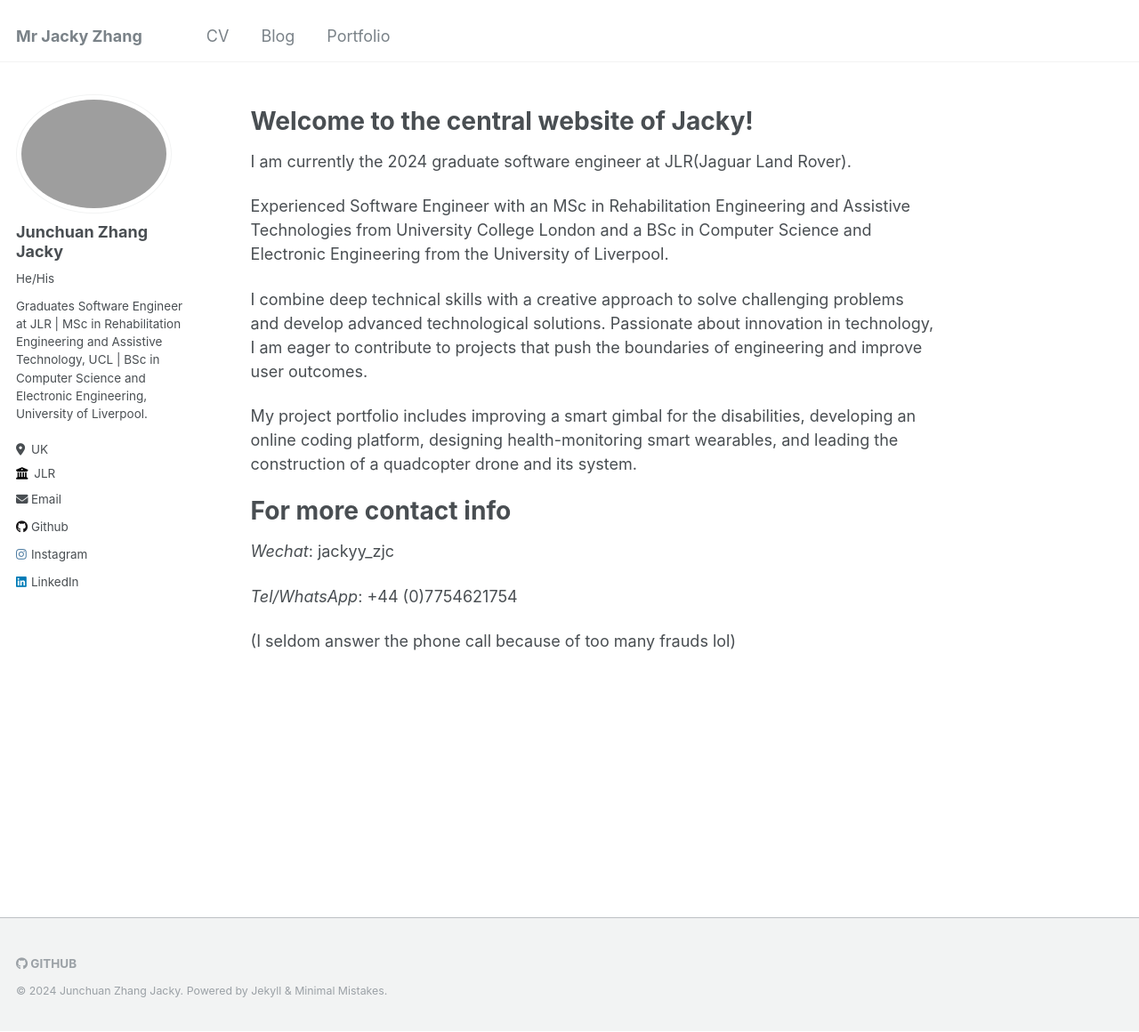
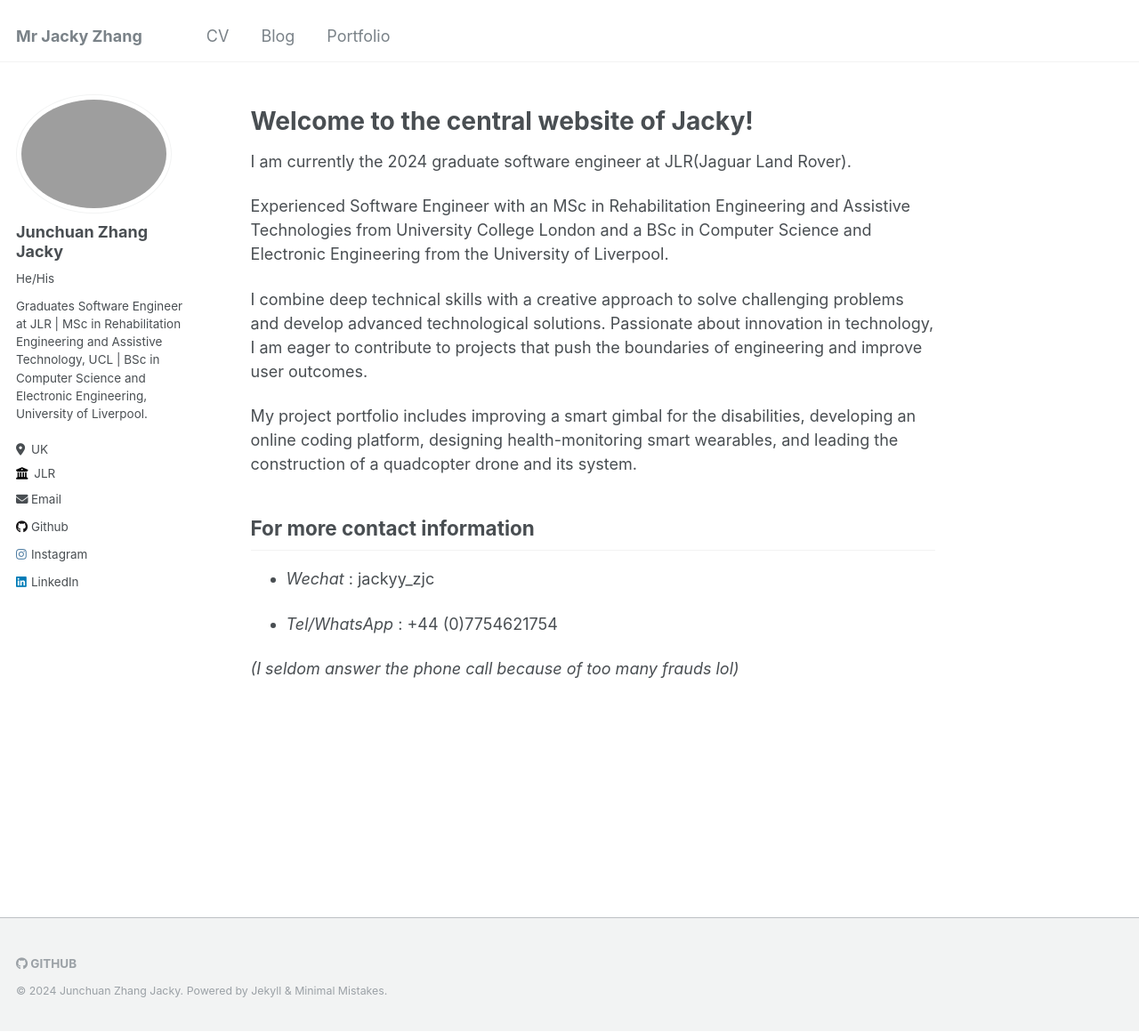
Before and after one commit to JackyCaptainZhang/JackyCaptainZhang.github.io, a Jekyll site: the page built from _pages/about.md, in a window 1280 px wide and 1160 px high. Shown: the whole window at 89% size. Built offline with Jekyll 4.4.1, drawn with Linux system fonts in a browser that asks for light colours.

Commit message:
Update 404 page and main page

```diff
--- a/_pages/about.md
+++ b/_pages/about.md
@@ -17,10 +17,10 @@ I combine deep technical skills with a creative approach to solve challenging pr
 
 My project portfolio includes improving a smart gimbal for the disabilities, developing an online coding platform, designing health-monitoring smart wearables, and leading the construction of a quadcopter drone and its system.
 
-# For more contact info
+## For more contact information
 
-_Wechat_: jackyy_zjc
+- _Wechat_ : jackyy_zjc
 
-_Tel/WhatsApp_: +44 (0)7754621754
+- _Tel/WhatsApp_ : +44 (0)7754621754
 
-(I seldom answer the phone call because of too many frauds lol)
+_(I seldom answer the phone call because of too many frauds lol)_
```
Also changed, not shown: _pages/404.md (+1 -1 lines).
